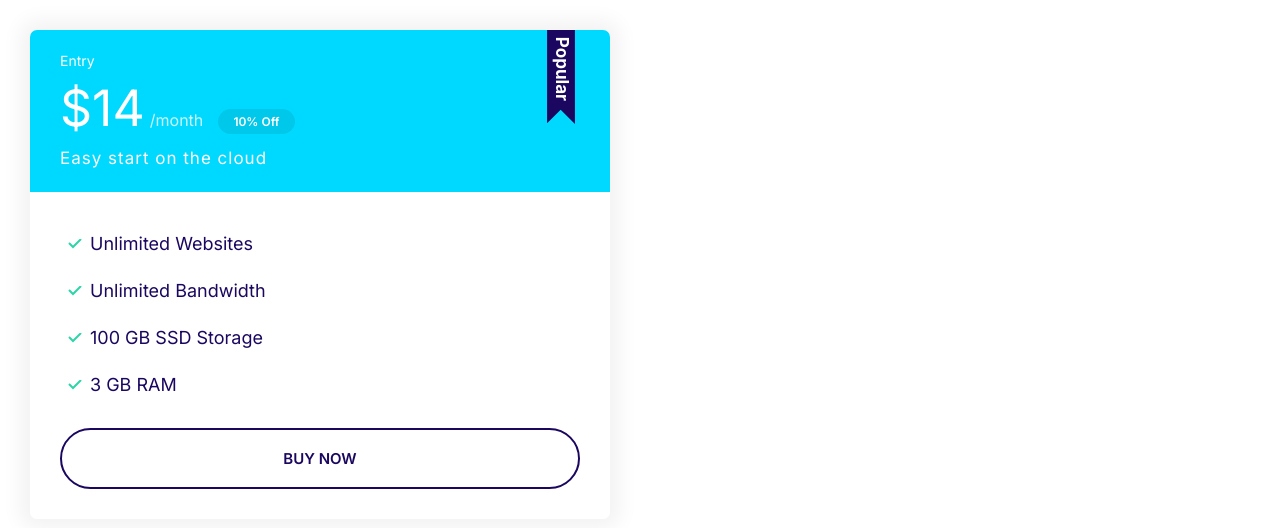
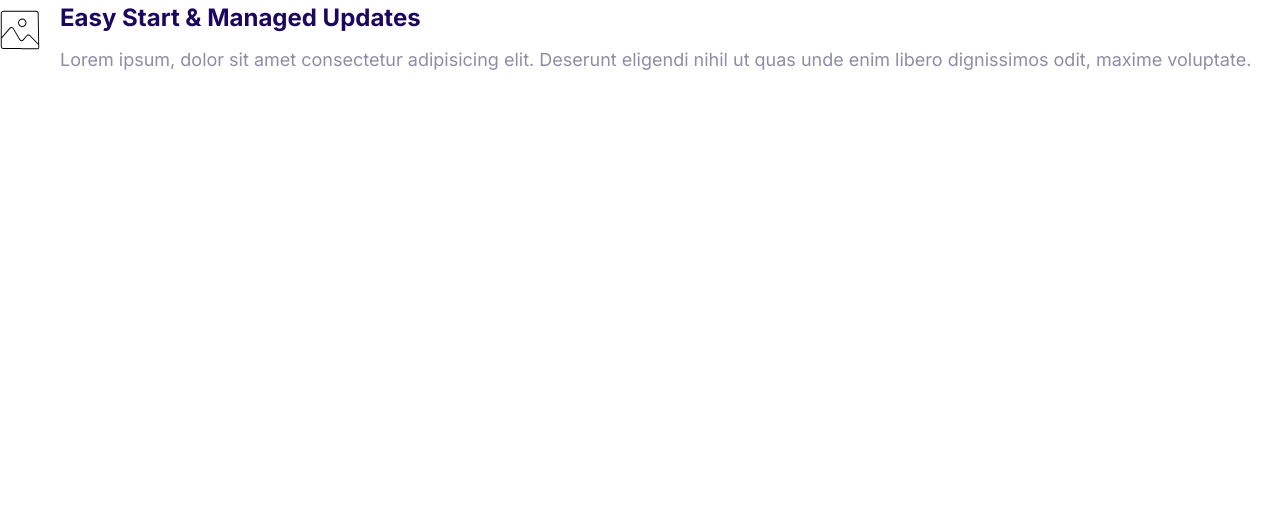
Before and after one commit to SavaEma/moshify-project, a website: page index.html in a window 1280 px wide. Drawn offline with Linux system fonts and the light colour scheme.

Commit message:
build media component

```diff
--- a/css/styles.scss
+++ b/css/styles.scss
@@ -385,3 +385,21 @@ a {
     }
   }
 }
+
+// MEDIA
+
+.media {
+  display: flex;
+
+  &__image {
+    margin-top: 1rem;
+  }
+
+  &__body {
+    margin: 0 2rem;
+  }
+
+  &__title {
+    margin-top: 0;
+  }
+}
--- a/index.html
+++ b/index.html
@@ -14,26 +14,19 @@
     <link rel="stylesheet" href="css/styles.css" />
   </head>
   <body>
-    <div style="width: 50%; padding: 3rem">
-      <div class="plan plan--popular">
-        <div class="card card--secondary">
-          <header class="card__header">
-            <h3 class="plan__name">Entry</h3>
-            <span class="plan__price">$14</span>
-            <span class="plan__billing-cycle">/month</span>
-            <span class="badge badge--secondary badge--small">10% Off</span>
-            <span class="plan__description">Easy start on the cloud</span>
-          </header>
-          <div class="card__body">
-            <ul class="list list--tick">
-              <li class="list__item">Unlimited Websites</li>
-              <li class="list__item">Unlimited Bandwidth</li>
-              <li class="list__item">100 GB SSD Storage</li>
-              <li class="list__item">3 GB RAM</li>
-            </ul>
-            <button class="btn btn--outline btn--block">Buy now</button>
-          </div>
-        </div>
+    <div class="media">
+      <div class="media__image">
+        <svg class="icon icon--primary">
+          <use xlink:href="images/sprite.svg#snap"></use>
+        </svg>
+      </div>
+      <div class="media__body">
+        <h3 class="media__title">Easy Start & Managed Updates</h3>
+        <p>
+          Lorem ipsum, dolor sit amet consectetur adipisicing elit. Deserunt
+          eligendi nihil ut quas unde enim libero dignissimos odit, maxime
+          voluptate.
+        </p>
       </div>
     </div>
   </body>
```
Also changed, not shown: components/media.html (added, +15 -0 lines), css/styles.css, 1 other file.
